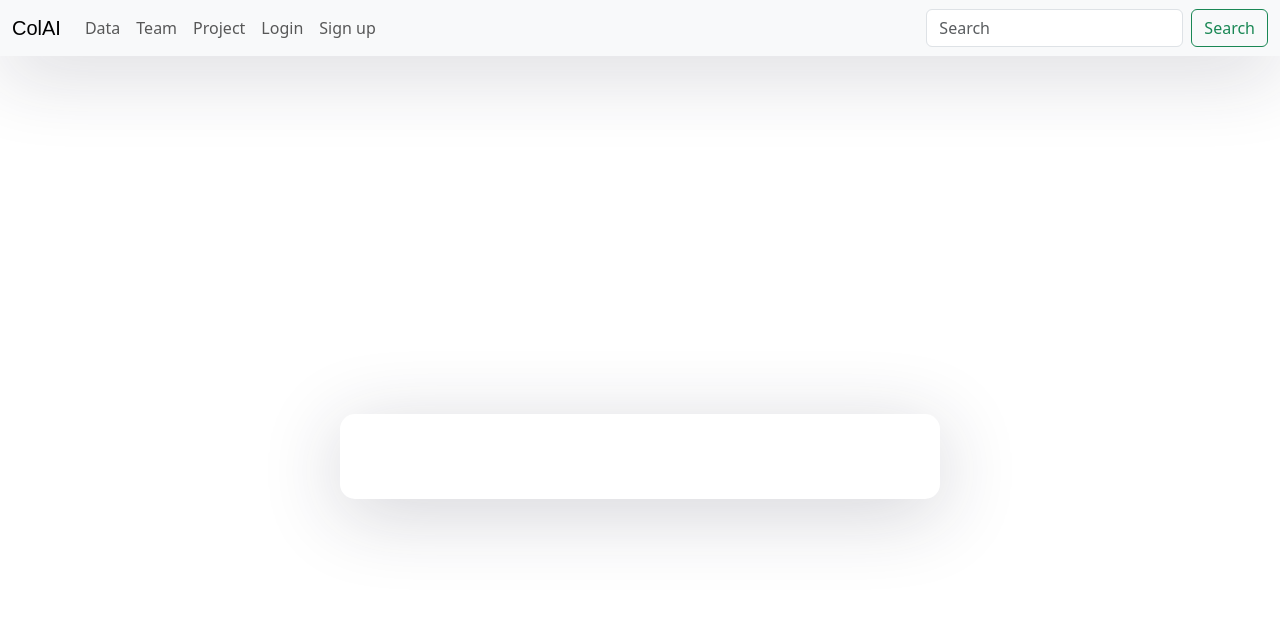
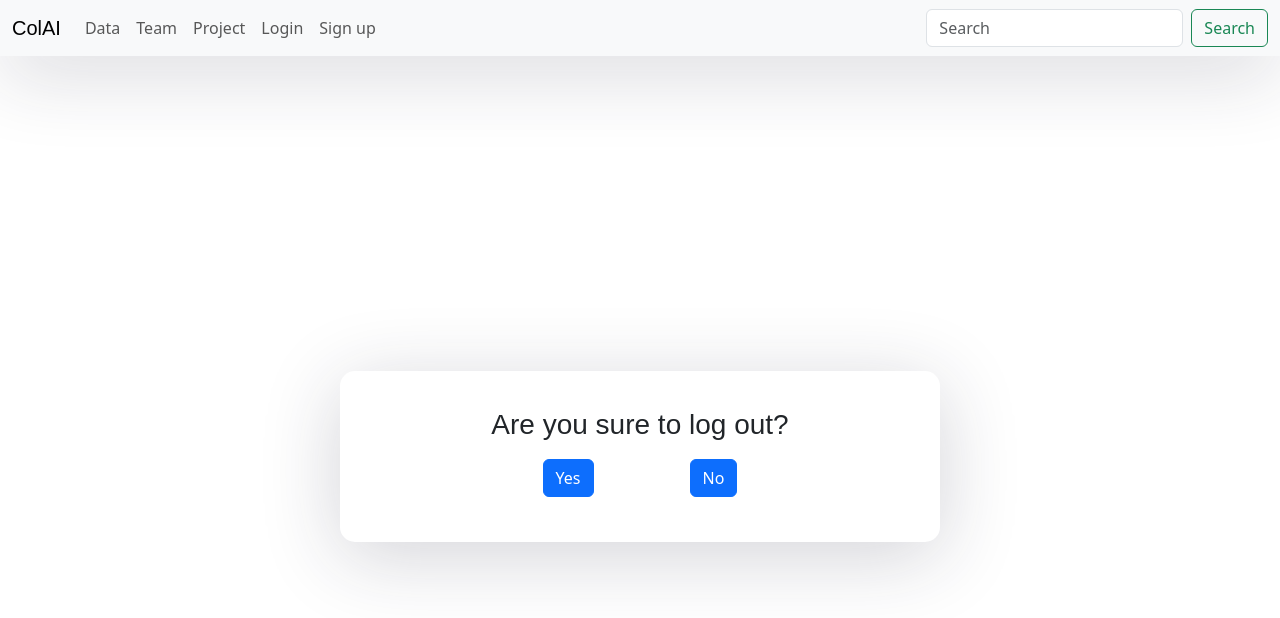
Before and after one commit to Collaborative-AI/colteam, a React (Create React App) app in the folder my-react-app/: page /log-out in a window 1280 px wide. Shown: the top 618 px of the page. Built offline with nearby package versions, Linux system fonts and the light colour scheme.

Commit message:
now user can successfully log out

```diff
--- a/my-react-app/src/App.js
+++ b/my-react-app/src/App.js
@@ -33,7 +33,7 @@ function App() {
               <Route path="/log-in" element={<Login />} />
               <Route path="/sign-up" element={<SignUp />} />
               <Route path="/forget_passwd" element={<ForgetPasswd />} />
-              <Route path="/log_out" element={<LogOut />} />
+              <Route path="/log-out" element={<LogOut />} />
               <Route path="/profile" element={<Profile />} />
               <Route path="/new_project" element={<NewProject />} />
               <Route path="/show_project" element={<ShowProject />} />
--- a/my-react-app/src/components/authenticate/logout.component.js
+++ b/my-react-app/src/components/authenticate/logout.component.js
@@ -9,6 +9,7 @@ export default function LogOut() {
     const navigate = useNavigate()
 
     const handleLogOut = (event) => {
+        event.preventDefault()
         const config = {
             headers: {
                 Authorization: "Bearer " + auth.accessToken
@@ -16,7 +17,7 @@ export default function LogOut() {
         }
 
         axios
-            .post('http://localhost:8000/users/logout', config)
+            .post('http://localhost:8000/users/logout/', config)
             .then((response) => {
                 console.log(response.data)
                 setAuth({ email: '', roles: '', accessToken: '', success: false })
@@ -28,6 +29,16 @@ export default function LogOut() {
     }
 
     return (
-        <h1>You are logged out !</h1>
+        <section>
+            <h3>Are you sure to log out? </h3>
+            <div className="d-flex justify-content-center">
+                <button type="submit" className="btn btn-primary mx-5" onClick={handleLogOut}>
+                    Yes
+                </button>
+                <button type="submit" className="btn btn-primary mx-5" >
+                    No
+                </button>
+            </div>
+        </section>
     )
 }
--- a/my-react-app/src/components/navbar.component.js
+++ b/my-react-app/src/components/navbar.component.js
@@ -8,6 +8,7 @@ import Nav from 'react-bootstrap/Nav';
 import Navbar from 'react-bootstrap/Navbar';
 import NavDropdown from 'react-bootstrap/NavDropdown';
 import profile_image from '../images/colteam_logo.png'
+import handleLogOut from './authenticate/logout.component'
 
 function NavbarIns() {
   const { auth } = useContext(AuthContext);
@@ -25,7 +26,7 @@ function NavbarIns() {
         navigate('/profile_setting')
         break
       case 'action-4':
-        navigate('/log_out')
+        navigate('/log-out')
         break
       default:
         break
```
